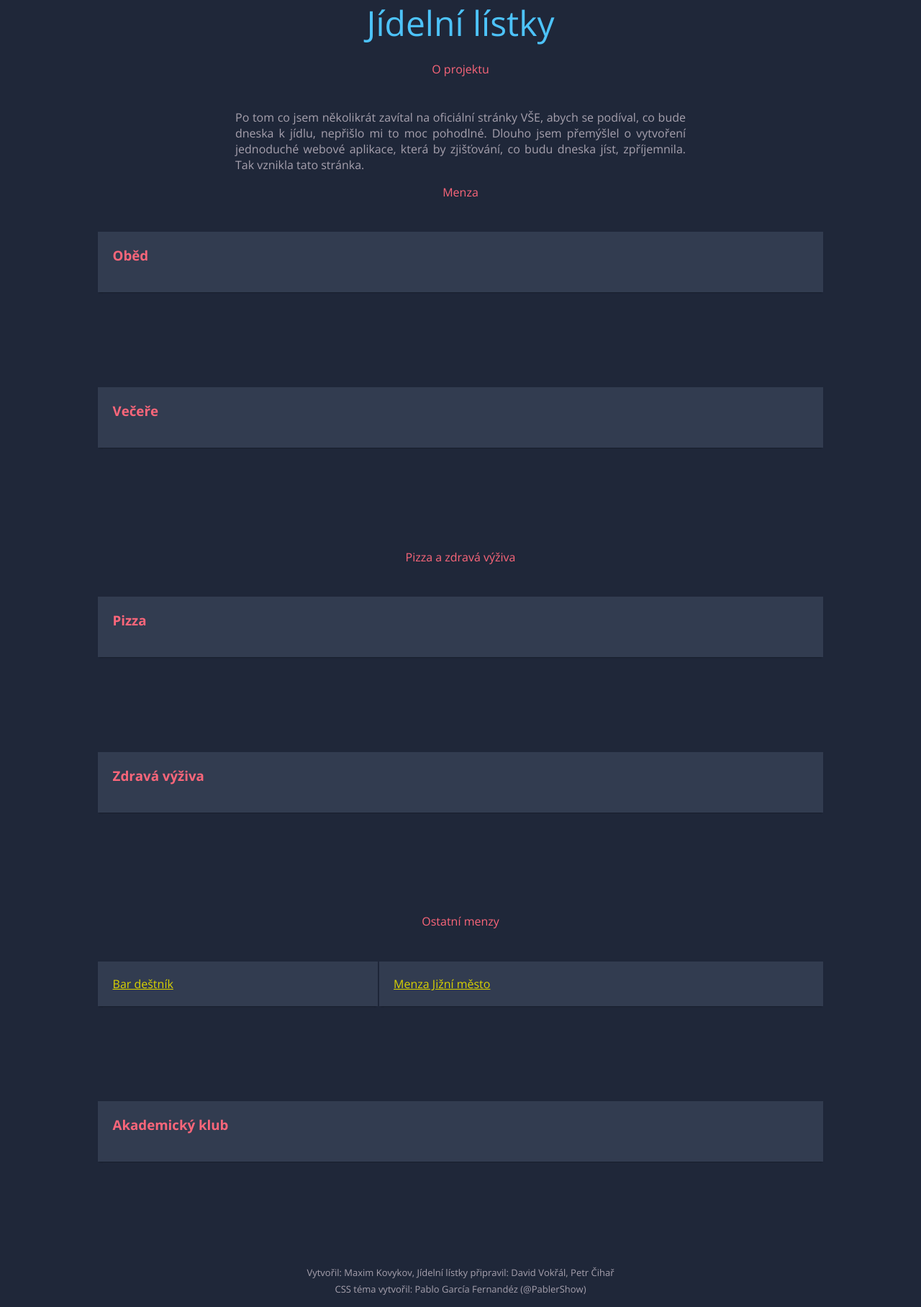
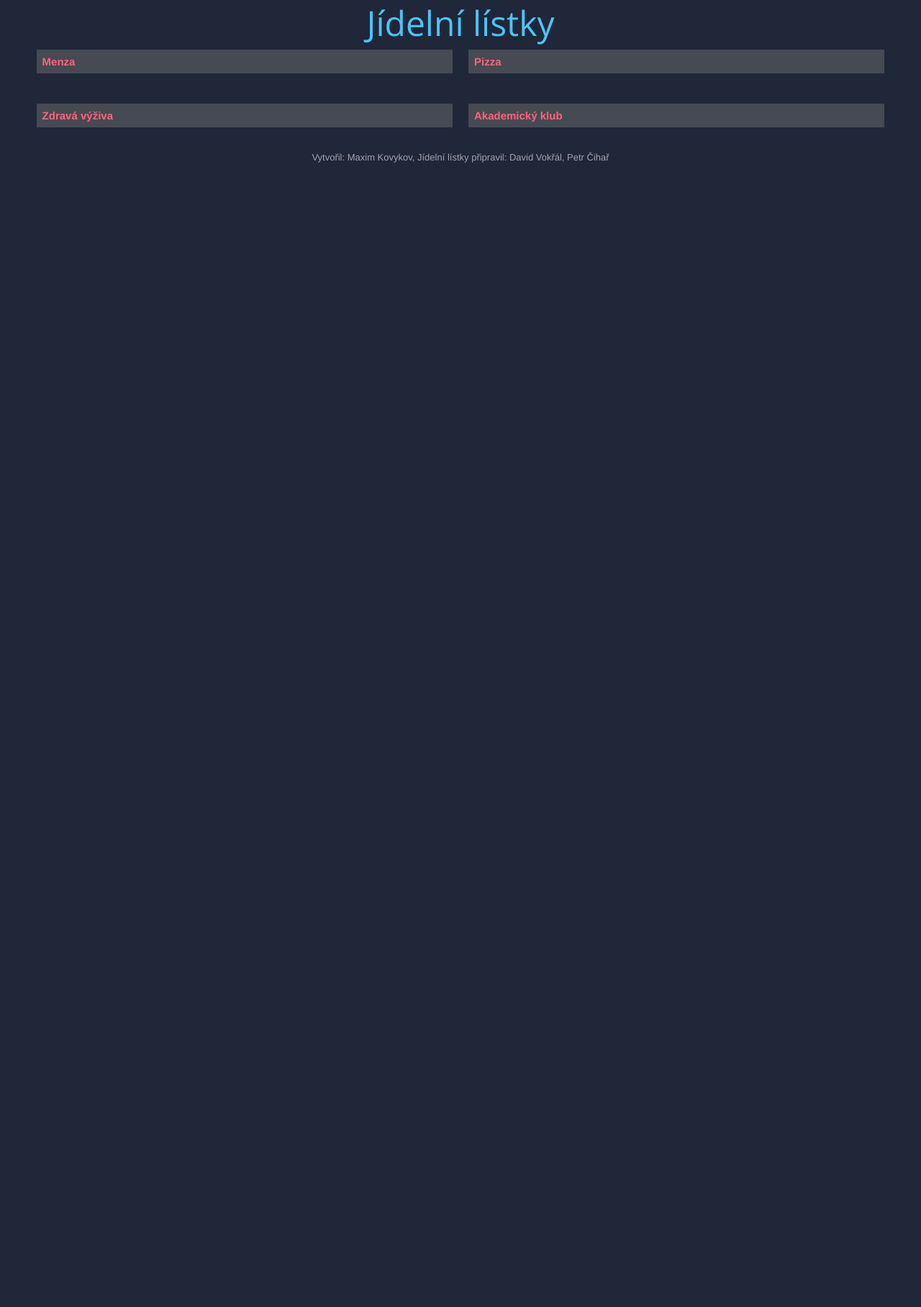
Before and after one commit to Luminaar/jidelni_listky, a Flask app: page / in a window 1280 px wide. Shown: the whole page at 72% size. After the commit the page ends 226 px from the top, so only its background shows below. Run offline with Flask 2, Linux system fonts and the light colour scheme; data that the repository does not hold is empty.

Commit message:
reworked design, minor formatin change in the main app (added whitespace before '(' in pizza)

```diff
--- a/app.py
+++ b/app.py
@@ -4,6 +4,8 @@ from flask import render_template
 from bs4 import BeautifulSoup
 from requests import get
 from datetime import date
+
+import ceny
 
 app = Flask(__name__)
 
@@ -79,7 +81,7 @@ def get_zdrava_pizza(url):
         for i in listek:
             x = i.split(": ")
             # structure meals into dict, add whitespaces after every comma (with replace)
-            dict_listek[n] = [x[0], x[1].replace(",", ", ")]
+            dict_listek[n] = [x[0], x[1].replace(",", ", ").replace("(", " (")]
             n += 1
 
         return dict_listek
@@ -98,11 +100,11 @@ get_menza_akademicky = get_menza("http://www.vse.cz/menza/jidelni_listek_AK.php#
 @app.route('/')
 def main():
     return render_template("index.html", obed=get_menza_obed(),
-                            vecere=get_menza_vecere(),
                             pizza=get_pizza(),
                             zdrava=get_zdrava(),
-                            akademicky=get_menza_akademicky())
+                            akademicky=get_menza_akademicky(),
+                            ceny = ceny.ceny)
 
 
 if __name__ == '__main__':
-	app.run(debug=False)
+	app.run(debug=True)
--- /dev/null
+++ b/ceny.py
@@ -0,0 +1,36 @@
+ceny = {
+	"menza" : {
+		0 : "6,00",
+		1 : "7,70",
+		2 : "49,43",
+		3 : "49,43",
+		4 : "38,63",
+		5 : "38,63",
+		6 : "33,23",
+		7 : "45,83",
+		8 : "",
+		9 : "57,63",
+		10 : "54,63"
+	},
+
+	"pizza" : {
+		0 : "20",
+		1 : "41,53",
+		2 : "64,63",
+		3 : "64,63",
+		4 : "64,63",
+		5 : "64,63",
+		6 : "41,53",
+		7 : "64,63",
+		8 : "64,63",
+		9 : "25",
+		10 : "35"
+	},
+
+	"zdrava" : {
+		0 : "20",
+		1 : "41,53",
+		2 : "64,63",
+		3 : "64,63"
+	}
+}
--- a/static/style.css
+++ b/static/style.css
@@ -1,18 +1,94 @@
-/*
-	Side Navigation Menu V2, RWD
-	===================
-	License:
-	http://goo.gl/H8ytpz
-	===================
-	Author: @PableraShow
-
- */
-
 @charset "UTF-8";
 @import url(http://fonts.googleapis.com/css?family=Open+Sans:300,400,700);
 
+/* resets */
+*,
+*:before,
+*:after {
+  box-sizing: border-box;
+}
+.clearfix:after {
+	content: "";
+  display: table;
+  clear: both;
+}
+
+
+/* grid */
+.row {
+	width: 95%;
+	margin-left: auto;
+	margin-right: auto;
+ 	/*margin: 0 -10px;*/
+	margin-bottom: 20px;
+}
+.row:last-child {
+  margin-bottom: 0;
+}
+[class*="col-"] {
+  padding: 10px;
+}
+
+@media all and ( min-width: 700px ) {
+
+  .col-1-2 {
+    float: left;
+    width: 50%;
+  }
+
+}
+
+/* other */
 body {
-  font-family: 'Open Sans', sans-serif;
+	background-color:#1F2739;
+	color:#A7A1AE;
+	font-family: Helvetica;
+	font-weight: 500;
+}
+
+table.tftable {
+	font-size:14px;
+	color:#09BBCE;
+	width:100%;
+	border-collapse: collapse;
+}
+
+table.tftable th {
+	font-size:15px;
+	background-color:#464A52;
+	border-width: 1px;
+	padding: 8px;
+	border-style: solid;
+	border-color: #1F2739;
+	text-align:left;
+	color: #FB667A;
+}
+
+table.tftable tr {
+	background-color:#2C3446;
+	font-size:14px;
+	font-weight: 600;
+}
+
+table.tftable td {
+	font-size:12px;
+	border-width: 1px;
+	padding: 8px;
+	border-style: solid;
+	border-color: #1F2739;
+}
+
+table.tftable td:first-child {
+	  color: #FB667A;
+}
+
+#header {
+	height: 50px;
+}
+
+
+body {
+  font-family: Helvetica;
   font-weight: 300;
   line-height: 1.42em;
   color:#A7A1AE;
@@ -20,11 +96,12 @@ body {
 }
 
 h1 {
-  font-size:3em;
-  font-weight: 300;
-  line-height:1em;
-  text-align: center;
-  color: #4DC3FA;
+	font-family: 'Open Sans', sans-serif;
+  	font-size:3em;
+  	font-weight: 300;
+  	line-height:1em;
+  	text-align: center;
+  	color: #4DC3FA;
 }
 
 h2 {
@@ -43,69 +120,3 @@ h2 a {
   color: #FB667A;
   text-decoration: none;
 }
-
-.blue { color: #185875; }
-.yellow { color: #FFF842; }
-
-.container th h1 {
-	  font-weight: bold;
-	  font-size: 1em;
-  text-align: left;
-  color: #185875;
-}
-
-.container td {
-	  font-weight: normal;
-	  font-size: 1em;
-  -webkit-box-shadow: 0 2px 2px -2px #0E1119;
-	   -moz-box-shadow: 0 2px 2px -2px #0E1119;
-	        box-shadow: 0 2px 2px -2px #0E1119;
-}
-
-.container {
-	  text-align: left;
-	  overflow: hidden;
-	  width: 80%;
-	  margin: 0 auto;
-  display: table;
-  padding: 0 0 8em 0;
-}
-
-.container td, .container th {
-	  padding-bottom: 2%;
-	  padding-top: 2%;
-  padding-left:2%;
-}
-
-/* Background-color of the odd rows */
-.container tr:nth-child(odd) {
-	  background-color: #323C50;
-}
-
-/* Background-color of the even rows */
-.container tr:nth-child(even) {
-	  background-color: #2C3446;
-}
-
-.container th {
-	  background-color: #1F2739;
-}
-
-.container td:first-child {
-	  color: #FB667A;
-}
-
-
-.container tr:hover {
-   background-color: #464A52;
--webkit-box-shadow: 0 6px 6px -6px #0E1119;
-	   -moz-box-shadow: 0 6px 6px -6px #0E1119;
-	        box-shadow: 0 6px 6px -6px #0E1119;
-}
-
-@media (max-width: 800px) {
-	.container td:nth-child(4),
-.container th:nth-child(4) {
-		  display: none;
-	  }
-}
--- a/templates/index.html
+++ b/templates/index.html
@@ -1,16 +1,4 @@
 <html>
-
-<!-- Google analytics script -->
-<script>
-  (function(i,s,o,g,r,a,m){i['GoogleAnalyticsObject']=r;i[r]=i[r]||function(){
-  (i[r].q=i[r].q||[]).push(arguments)},i[r].l=1*new Date();a=s.createElement(o),
-  m=s.getElementsByTagName(o)[0];a.async=1;a.src=g;m.parentNode.insertBefore(a,m)
-  })(window,document,'script','//www.google-analytics.com/analytics.js','ga');
-
-  ga('create', 'UA-55504915-1', 'auto');
-  ga('send', 'pageview');
-
-</script>
 
 	<head>
         <title>Jídelní lístek</title>
@@ -18,74 +6,61 @@
         <link rel="shortcut icon" href="{{ url_for('static', filename='favicon.ico') }}">
 	</head>
 
-    <body link="#DBD400" vlink="#B5AF00" alink="#FFF700">
+
+	<body>
+		<div id="header">
 			<h1>Jídelní lístky</h1>
+		</div>
 
-        <h2>O projektu</h2>
-
-        <table style="width:50%" align="center">
-            <tr><td align="justify">
-                Po tom co jsem několikrát zavítal na oficiální stránky VŠE,
-                abych se podíval, co bude dneska k jídlu, nepřišlo mi to moc pohodlné.
-                Dlouho jsem přemýšlel o vytvoření jednoduché webové aplikace, která by
-                zjišťování, co budu dneska jíst, zpříjemnila. Tak vznikla tato stránka.
-            </td><tr>
-        </table>
-
-            <h2>Menza</h2>
-                    <table class="container">
-                        <tr><td colspan=2><h3>Oběd</h3></td></tr>
+		<div class="row clearfix">
+			<div class="col-1-2 cell">
+                <table class="tftable">
+                    <tr><th colspan=3>Menza</th></tr>
                     {% for key in obed %}
-                            <tr><td>{{obed[loop.index0][0]}}</td><td>{{obed[loop.index0][1]}}</td></tr>
+                        <tr><td>{{obed[loop.index0][0]}}</td><td>{{obed[loop.index0][1]}}</td><td>cena</td></tr>
                     {% endfor %}
                 </table>
+			</div>
 
-                    <table class="container">
-                        <tr><td colspan=2><h3>Večeře</h3></td></tr>
-
-                        {% for key in vecere %}
-                            <tr><td>{{vecere[loop.index0][0]}}</td><td>{{vecere[loop.index0][1]}}</td></tr>
-                        {% endfor %}
-                    </table>
-
-            <h2>Pizza a zdravá výživa</h2>
-
-                <table class="container">
-                    <tr><td colspan=2><h3>Pizza</h3></td></tr>
+			<div class="col-1-2">
+                <table class="tftable">
+	                <tr><th colspan=2>Pizza</th></tr>
 	                {% for key in pizza %}
 	                    <tr><td>{{pizza[loop.index0][0]}}</td><td>{{pizza[loop.index0][1]}}</td></tr>
 	                {% endfor %}
 	            </table>
+			</div>
 
-                <table class="container">
-                    <tr><td colspan=2><h3>Zdravá výživa</h3></td></tr>
+		</div>
+
+		<div class="row clearfix">
+
+			<div class="col-1-2">
+                <table class="tftable">
+                    <tr><th colspan=2>Zdravá výživa</th></tr>
                     {% for key in zdrava %}
                         <tr><td>{{zdrava[loop.index0][0]}}</td><td>{{zdrava[loop.index0][1]}}</td></tr>
                     {% endfor %}
                 </table>
+			</div>
 
-            <h2> Ostatní menzy</h2>
-            <table class="container">
-                <tr>
-                    <td><a href="http://www.divadelnicatering.cz/poledne/poledne.pdf">Bar deštník</a></td>
-                    <td><a href="http://jm.vse.cz/jidlo/41_14.pdf">Menza Jižní město</a></td>
-                </tr>
-            </table>
-
-            <table class="container">
-                <tr><td cospan=2><h3>Akademický klub</h3></td></tr>
+			<div class="col-1-2">
+		        <table class="tftable">
+		            <tr><th cospan=2>Akademický klub</th></tr>
 		            {% for key in akademicky %}
 		                <tr><td>{{akademicky[loop.index0][1]}}</td></tr>
 		            {% endfor %}
 		        </table>
+			</div>
 
+		</div>
 
 	</body>
 
     <foot>
         <p align="center" style="font-size:small">Vytvořil: Maxim Kovykov, Jídelní lístky připravil: David Vokřál,
             Petr Čihař <br>
-            CSS téma vytvořil: Pablo García Fernandéz (@PablerShow)
         </p>
     </foot>
+
 </html>
```
Lines whose indentation alone changed are shown as unchanged.
